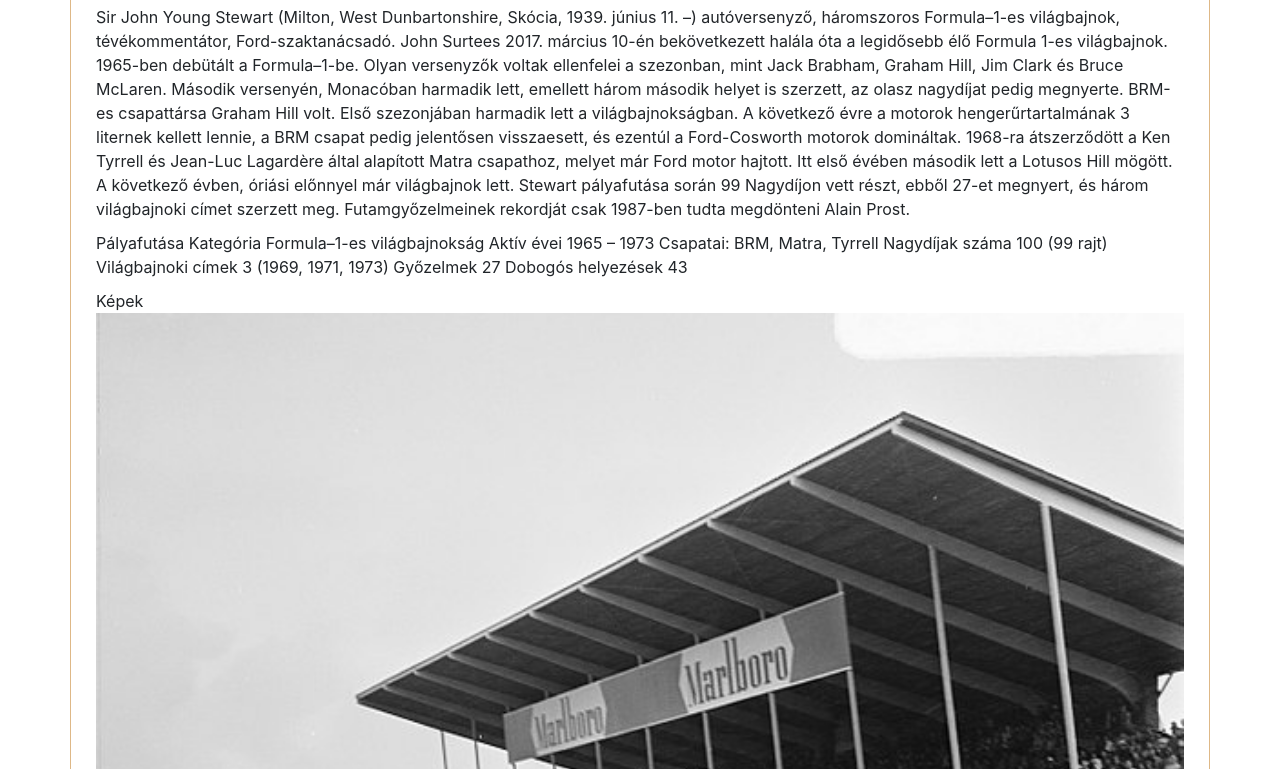
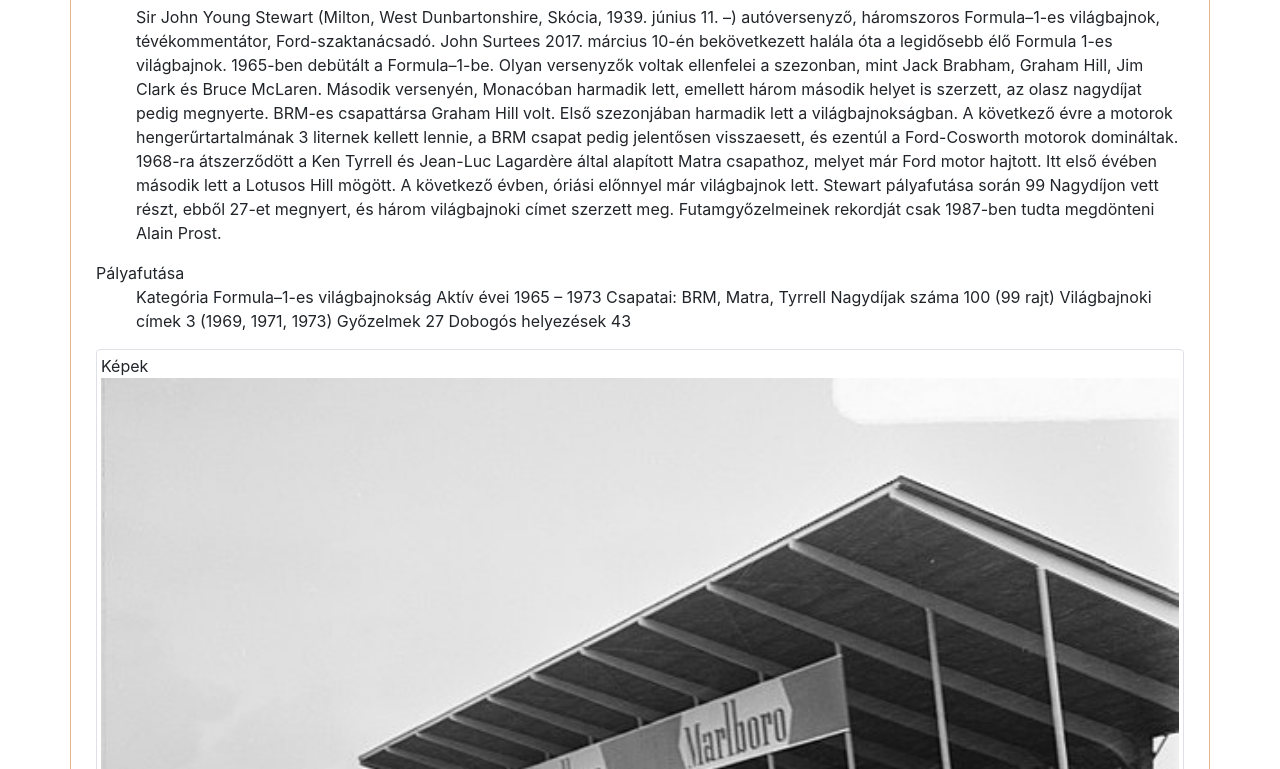
Before and after one commit to Marki-Bazsi/szf-web-2021majus, a plain HTML site: page index.html in a window 1280 px wide. Shown: the part 183-952 px from the top of the page. Drawn offline with Linux system fonts and the light colour scheme; files that its build step writes are made by us from their sources.

Commit message:
Update index.html

```diff
--- a/index.html
+++ b/index.html
@@ -27,25 +27,27 @@
     <div class="container">
         <section id="home">
             <h2>Élete</h2>
-
-            Sir John Young Stewart (Milton, West Dunbartonshire, Skócia, 1939. június 11. –) autóversenyző, háromszoros Formula–1-es világbajnok, tévékommentátor, Ford-szaktanácsadó. John Surtees 2017. március 10-én bekövetkezett halála óta a legidősebb élő Formula 1-es világbajnok.
-            1965-ben debütált a Formula–1-be. Olyan versenyzők voltak ellenfelei a szezonban, mint Jack Brabham, Graham Hill, Jim Clark és Bruce McLaren. Második versenyén, Monacóban harmadik lett, emellett három második helyet is szerzett, az olasz nagydíjat pedig megnyerte. BRM-es csapattársa Graham Hill volt. Első szezonjában harmadik lett a világbajnokságban. A következő évre a motorok hengerűrtartalmának 3 liternek kellett lennie, a BRM csapat pedig jelentősen visszaesett, és ezentúl a Ford-Cosworth motorok domináltak. 1968-ra átszerződött a Ken Tyrrell és Jean-Luc Lagardère által alapított Matra csapathoz, melyet már Ford motor hajtott. Itt első évében második lett a Lotusos Hill mögött. A következő évben, óriási előnnyel már világbajnok lett.
-            Stewart pályafutása során 99 Nagydíjon vett részt, ebből 27-et megnyert, és három világbajnoki címet szerzett meg. Futamgyőzelmeinek rekordját csak 1987-ben tudta megdönteni Alain Prost.
+        <ul>
+            <tr>Sir John Young Stewart (Milton, West Dunbartonshire, Skócia, 1939. június 11. –) autóversenyző, háromszoros Formula–1-es világbajnok, tévékommentátor, Ford-szaktanácsadó. John Surtees 2017. március 10-én bekövetkezett halála óta a legidősebb élő Formula 1-es világbajnok.</tr>
+            <tr>1965-ben debütált a Formula–1-be. Olyan versenyzők voltak ellenfelei a szezonban, mint Jack Brabham, Graham Hill, Jim Clark és Bruce McLaren. Második versenyén, Monacóban harmadik lett, emellett három második helyet is szerzett, az olasz nagydíjat pedig megnyerte. BRM-es csapattársa Graham Hill volt. Első szezonjában harmadik lett a világbajnokságban. A következő évre a motorok hengerűrtartalmának 3 liternek kellett lennie, a BRM csapat pedig jelentősen visszaesett, és ezentúl a Ford-Cosworth motorok domináltak. 1968-ra átszerződött a Ken Tyrrell és Jean-Luc Lagardère által alapított Matra csapathoz, melyet már Ford motor hajtott. Itt első évében második lett a Lotusos Hill mögött. A következő évben, óriási előnnyel már világbajnok lett.</tr>
+            <tr>Stewart pályafutása során 99 Nagydíjon vett részt, ebből 27-et megnyert, és három világbajnoki címet szerzett meg. Futamgyőzelmeinek rekordját csak 1987-ben tudta megdönteni Alain Prost.</tr>
+        </ul>
         </section>
         <section id="palyafutasa">
             Pályafutása
-
-            Kategória	Formula–1-es világbajnokság
-            Aktív évei	1965 – 1973
-            Csapatai: BRM, Matra, Tyrrell
-            Nagydíjak száma	100 (99 rajt)
-            Világbajnoki címek	3 (1969, 1971, 1973)
-            Győzelmek	27
-            Dobogós helyezések	43
+        <ul>
+            <tr>Kategória	Formula–1-es világbajnokság</tr>
+            <tr>Aktív évei	1965 – 1973</tr>
+            <tr>Csapatai: BRM, Matra, Tyrrell</tr>
+            <tr>Nagydíjak száma	100 (99 rajt)</tr>
+            <tr>Világbajnoki címek	3 (1969, 1971, 1973)</tr>
+            <tr>Győzelmek	27</tr>
+            <tr>Dobogós helyezések	43</tr>
+        </ul>
         </section>
-        <section id="kepek">
+        <section id="kepek" class="img-thumbnail">
             Képek
-            <div>
+            <div class="col-sm-3 col-md-6"></div>
                 <img src="images/kep01.jpg" />
             </div>
             <div>
@@ -77,6 +79,6 @@
 
 	<script src="js/popper.min.js"></script>
     <script src="js/bootstrap.min.js"></script>
-
+    <a href=https://hu.wikipedia.org/wiki/Jackie_Stewart target="_blank">Visit W3Schools!</a>
 </body>
 </html>
```
